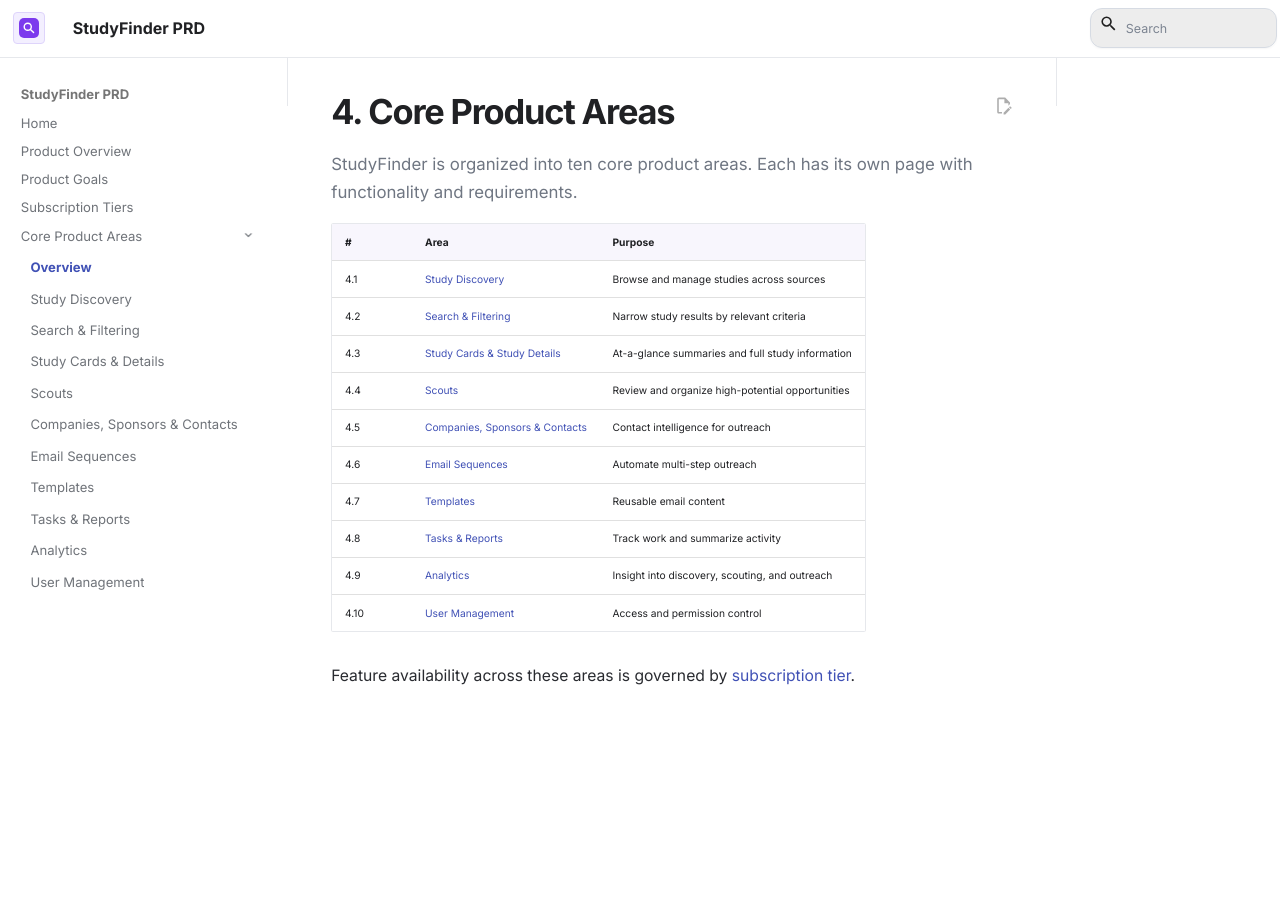
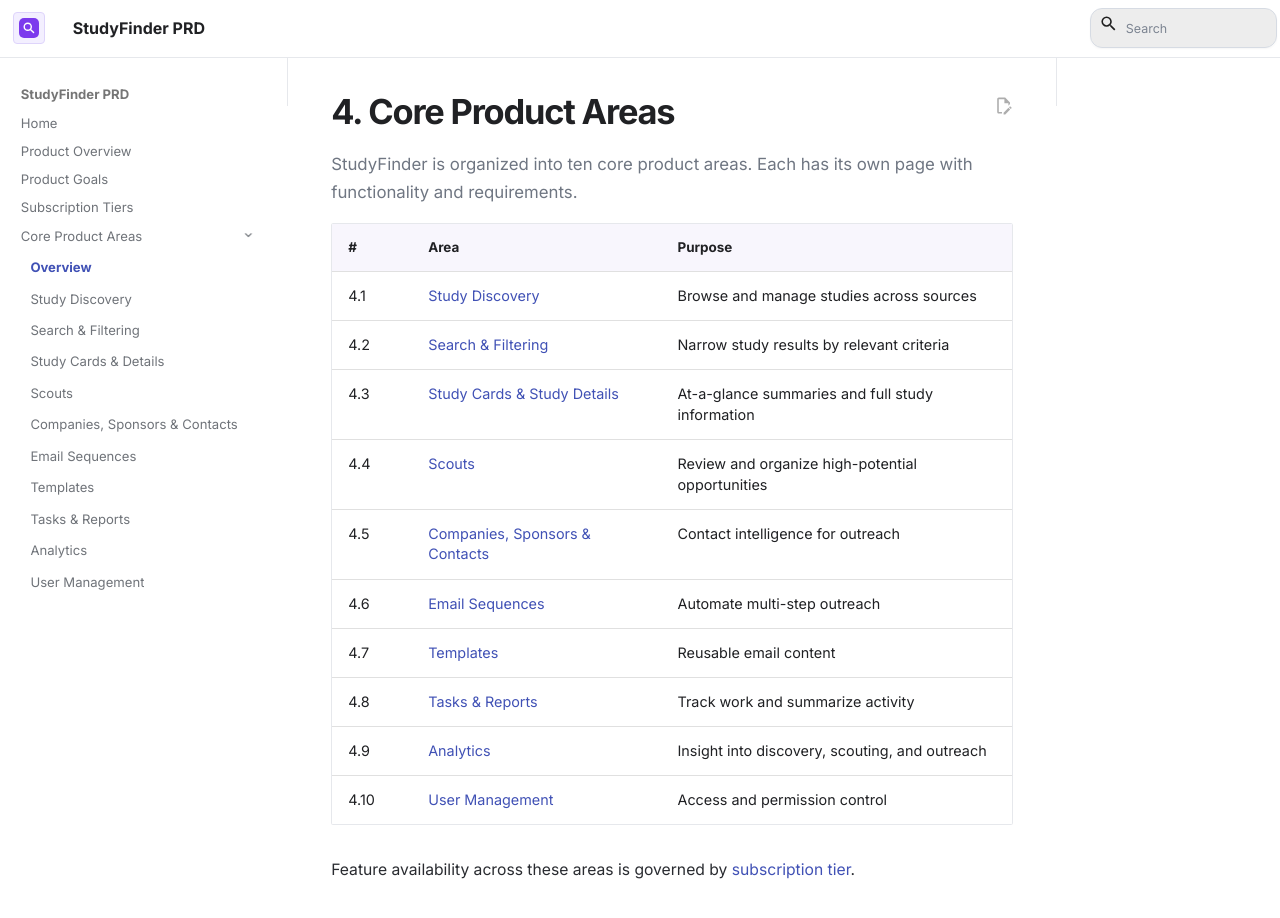
Before and after one commit to pam-qa/StudyFinder_PRD, an MkDocs documentation site: the page built from docs/04-core-product-areas.md, in a window 1280 px wide and 1036 px high. Shown: the top 918 px of the window. Built offline with MkDocs 1.6.1 and Material for MkDocs 9.7.7, drawn with Linux system fonts in a browser that asks for light colours; comment, search, counter and statistics services are not loaded.

Commit message:
enlarge documentation tables

```diff
--- a/docs/stylesheets/extra.css
+++ b/docs/stylesheets/extra.css
@@ -78,8 +78,24 @@ body { color: #202124; }
 .md-typeset p, .md-typeset li { color: #292b30; }
 .md-typeset > p:first-of-type { color: var(--sf-muted); font-size: 1.05rem; }
 .md-typeset hr { border-color: var(--sf-border); }
-.md-typeset table:not([class]) { border: 1px solid var(--sf-border); box-shadow: none; }
-.md-typeset table:not([class]) th { background: #f8f6fd; }
+.md-typeset table:not([class]) {
+  display: table;
+  width: 100%;
+  border: 1px solid var(--sf-border);
+  box-shadow: none;
+  font-size: .9rem;
+  line-height: 1.45;
+}
+.md-typeset table:not([class]) th {
+  padding: .85rem 1rem;
+  background: #f8f6fd;
+  font-size: .84rem;
+  font-weight: 700;
+}
+.md-typeset table:not([class]) td {
+  padding: .85rem 1rem;
+  vertical-align: top;
+}
 .md-typeset .headerlink { color: var(--sf-accent); }
 
 .md-footer { background: transparent; }
@@ -93,4 +109,7 @@ body { color: #202124; }
   .md-header { height: 3.2rem; }
   .md-content__inner { padding: 1.5rem 1.15rem 4rem; }
   .md-typeset h1 { font-size: 1.8rem; }
+  .md-typeset table:not([class]) { font-size: .84rem; }
+  .md-typeset table:not([class]) th,
+  .md-typeset table:not([class]) td { padding: .7rem .75rem; }
 }
```
